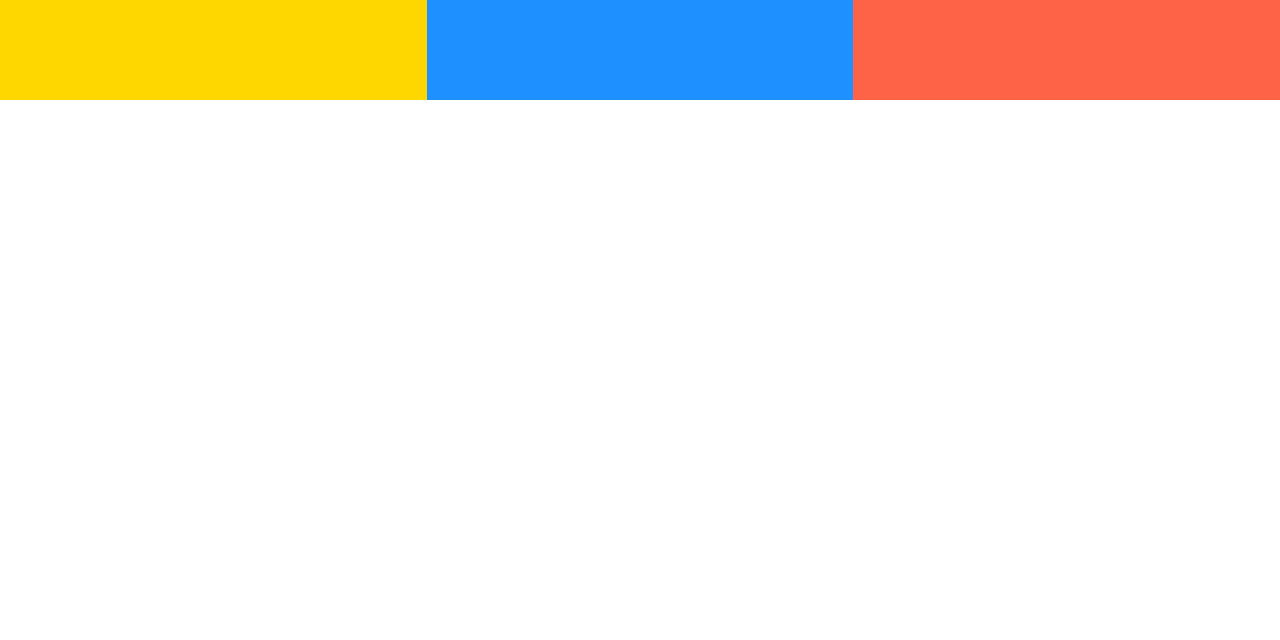
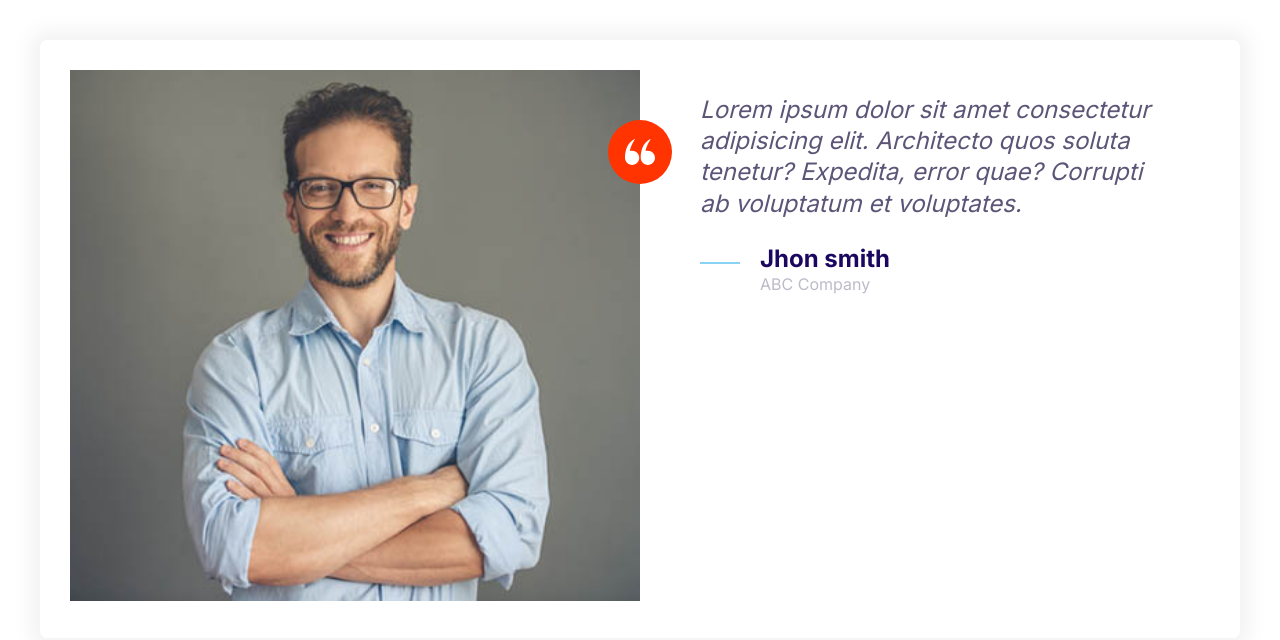
Before and after one commit to luar09/mervify, a plain HTML site: page index.html in a window 1280 px wide. Drawn offline with Linux system fonts and the light colour scheme.

Commit message:
Build testimonials component.

```diff
--- a/css/style.css
+++ b/css/style.css
@@ -152,8 +152,17 @@ a {
   height: 40px;
 }
 
+.icon--small {
+  width: 30px;
+  height: 30px;
+}
+
 .icon--primary {
   fill: var(--color-primary);
+}
+
+.icon--white {
+  fill: white;
 }
 
 .icon-container {
@@ -166,6 +175,9 @@ a {
   justify-content: center;
 }
 
+.icon-container--accent {
+  background: var(--color-accent);
+}
 /* Button */
 .btn {
   border-radius: 40px;
@@ -436,3 +448,35 @@ a {
     grid-template-columns: 1fr 1fr 1fr;
   }
 }
+
+/* Testimonials */
+
+.testimonial {
+  padding: 3rem;
+  overflow: unset;
+}
+
+.testimonial__image > img {
+  width: 100%;
+}
+
+.testimonial__image {
+  position: relative;
+}
+
+.testimonial__image > .icon-container {
+  position: absolute;
+  top: 5rem;
+  right: -32px;
+}
+
+@media screen and (min-width: 768px) {
+  .testimonial .qoute,
+  .testimonial .quote__author {
+    font-size: 2.4rem;
+  }
+
+  .testimonial .qoute {
+    margin-left: 6rem;
+  }
+}
--- a/index.html
+++ b/index.html
@@ -14,10 +14,39 @@
     <link rel="stylesheet" href="css/style.css" />
   </head>
   <body>
-    <div class="grid grid--1x3">
-      <div style="height: 100px; background: gold"></div>
-      <div style="height: 100px; background: dodgerblue"></div>
-      <div style="height: 100px; background: tomato"></div>
+    <div style="padding: 4rem">
+      <div class="card testimonial">
+        <div class="grid grid--1x2">
+          <div class="testimonial__image">
+            <img src="images/testimonial.jpg" alt="A happy, smiley customer" />
+            <span class="icon-container icon-container--accent">
+              <svg class="icon icon--white icon--small">
+                <use xlink:href="images/sprite.svg#quotes"></use>
+              </svg>
+            </span>
+          </div>
+          <blockquote class="qoute">
+            <p class="quote__text">
+              Lorem ipsum dolor sit amet consectetur adipisicing elit.
+              Architecto quos soluta tenetur? Expedita, error quae? Corrupti ab
+              voluptatum et voluptates.
+            </p>
+            <footer>
+              <div class="media">
+                <div class="media__image">
+                  <svg class="icon icon--primary quote__line">
+                    <use xlink:href="images/sprite.svg#line"></use>
+                  </svg>
+                </div>
+                <div class="media__body">
+                  <h3 class="media__title quote__author">Jhon smith</h3>
+                  <p class="quote__organization">ABC Company</p>
+                </div>
+              </div>
+            </footer>
+          </blockquote>
+        </div>
+      </div>
     </div>
   </body>
 </html>
```
Also changed, not shown: components/testimonials.html (added, +34 -0 lines), images/testimonial.jpg (added).
